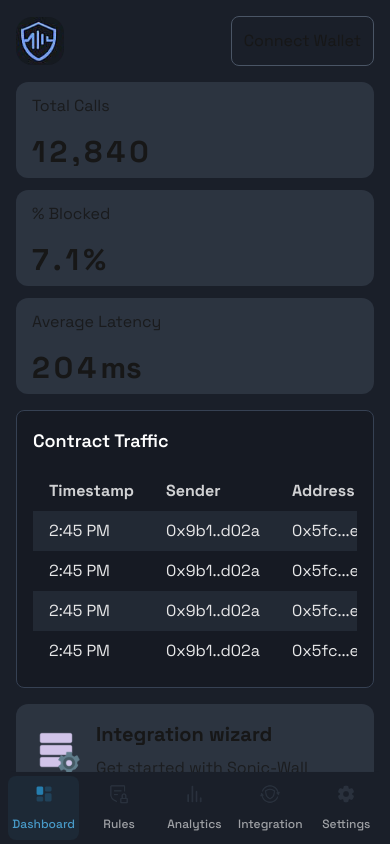
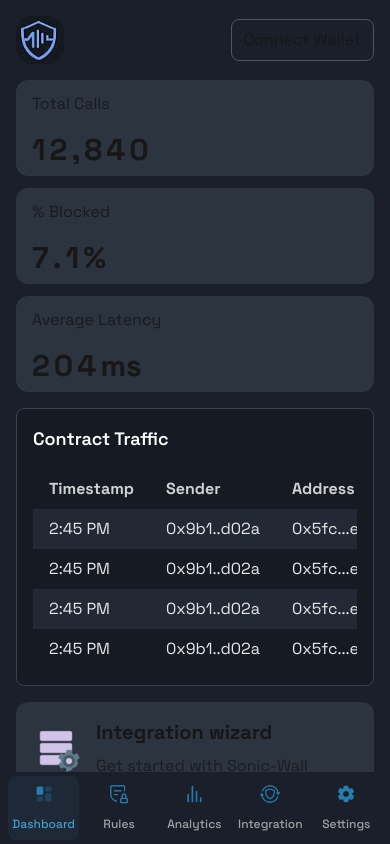
Before and after one commit to AHKAYY007/Sonic-wall, a Next.js app: page / in a window 390 px wide. Built offline with nearby package versions, Linux system fonts and the light colour scheme.

Commit message:
Update button padding and text size in Heading component; fix image source logic in SideNav component

```diff
--- a/src/components/heading.tsx
+++ b/src/components/heading.tsx
@@ -18,7 +18,7 @@ function Heading() {
           </h1>
           <h2 className="text-lg font-semibold max-lg:hidden">Dashboard</h2>
         </div>
-        <button className="p-3 rounded-lg border border-gray-600 hover:opacity-80 cursor-pointer">
+        <button className="sm:p-3 px-3 py-2 text-base sm:text-lg rounded-lg border border-gray-600 hover:opacity-80 cursor-pointer">
           {" "}
           Connect Wallet
         </button>
--- a/src/components/side-nav.tsx
+++ b/src/components/side-nav.tsx
@@ -95,7 +95,7 @@ function SideNav() {
               <span className="relative h-6 w-6 flex justify-center items-center">
                 <Image
                   alt={link.title}
-                  src={`${link.href === pathName ? link.active : link.icon}`}
+                  src={link.active}
                   layout="fill"
                   objectFit="contain"
                   objectPosition="center"
```
